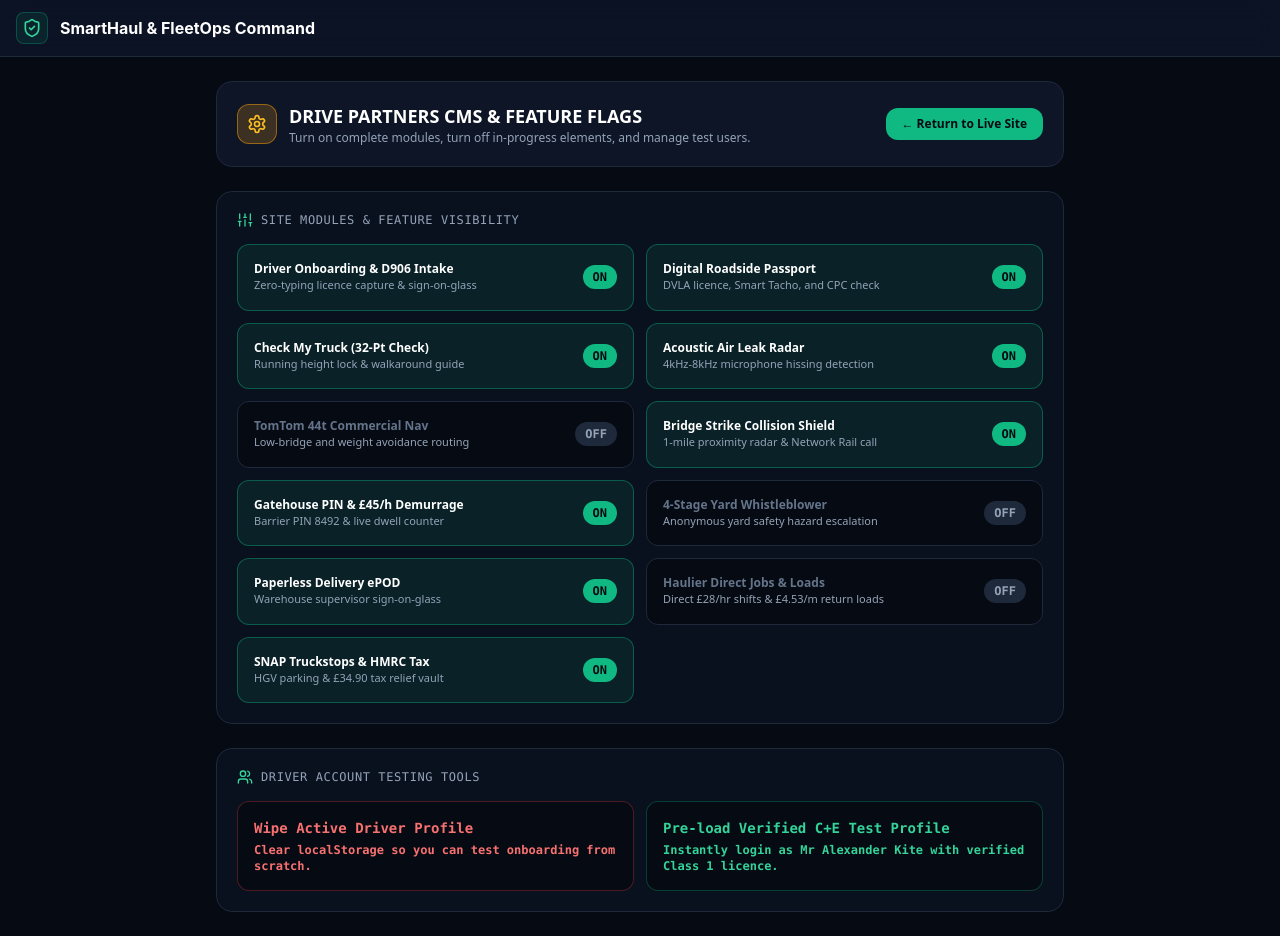
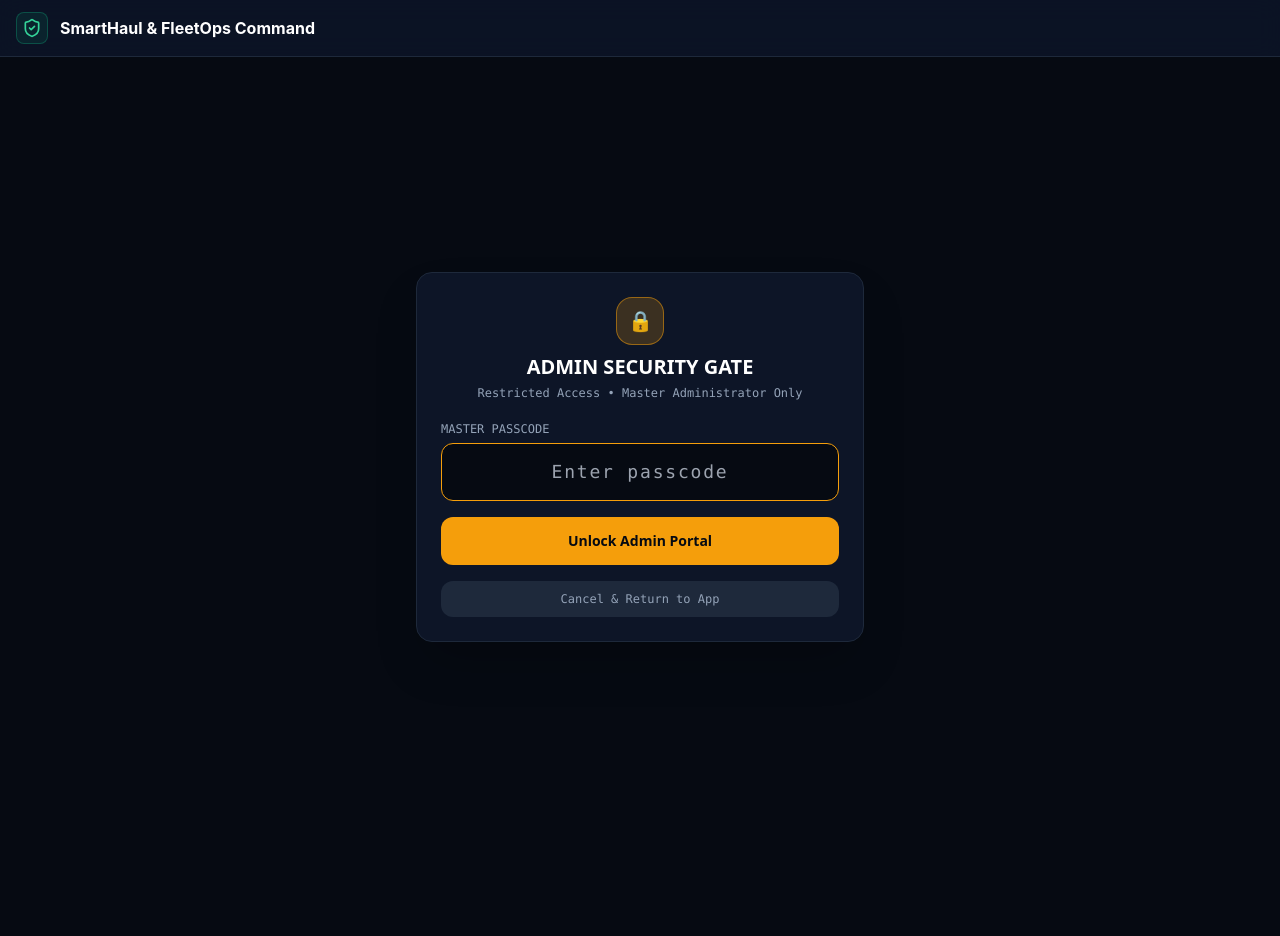
Before and after one commit to alexkite1975/DP01.10.26, a Next.js app: page / in a window 1280 px wide. Both pictures are taken after a click on the button "CMS". After the commit the page ends 857 px from the top, so only its background shows below. Built offline with nearby package versions, Linux system fonts and the light colour scheme.

Commit message:
feat(security): lock CMS behind Master Admin Passcode authentication gate

```diff
--- a/next.config.js
+++ b/next.config.js
@@ -1,13 +1,21 @@
 /** @type {import('next').NextConfig} */
 const nextConfig = {
   output: 'standalone',
-  reactStrictMode: false,
-  eslint: {
-    ignoreDuringBuilds: true,
-  },
-  typescript: {
-    ignoreBuildErrors: true,
-  },
+  reactStrictMode: true,
+  productionBrowserSourceMaps: false,
+  typescript: { ignoreBuildErrors: true },
+  eslint: { ignoreDuringBuilds: true },
+  headers: async () => [
+    {
+      source: '/:path*',
+      headers: [
+        { key: 'X-Frame-Options', value: 'DENY' },
+        { key: 'X-Content-Type-Options', value: 'nosniff' },
+        { key: 'Referrer-Policy', value: 'strict-origin-when-cross-origin' },
+        { key: 'Permissions-Policy', value: 'camera=(self), microphone=(self), geolocation=(self)' },
+      ],
+    },
+  ],
 };
 
 module.exports = nextConfig;
--- a/src/app/page.tsx
+++ b/src/app/page.tsx
@@ -52,7 +52,31 @@
   const [profile, setProfile] = useState<DriverProfile | null>(null);
   const [isLoaded, setIsLoaded] = useState(false);
   const [flags, setFlags] = useState<FeatureFlags>(DEFAULT_FLAGS);
+
+  // Master Admin Authentication State
   const [showAdminPortal, setShowAdminPortal] = useState(false);
+  const [isAdminAuthenticated, setIsAdminAuthenticated] = useState(false);
+  const [adminPasscode, setAdminPasscode] = useState('');
+  const [adminError, setAdminError] = useState('');
+  const MASTER_ADMIN_KEY = 'DP-ADMIN-2026'; // Master Admin Passcode
+
+  const handleAdminLogin = (e: React.FormEvent) => {
+    e.preventDefault();
+    if (adminPasscode === MASTER_ADMIN_KEY) {
+      setIsAdminAuthenticated(true);
+      setAdminError('');
+    } else {
+      setAdminError('Invalid Admin Passcode. Access Denied.');
+    }
+  };
+
+  const handleAdminLogout = () => {
+    setIsAdminAuthenticated(false);
+    setShowAdminPortal(false);
+    setAdminPasscode('');
+    setAdminError('');
+  };
+
   const [activeTab, setActiveTab] = useState<string>('passport');
 
   // Onboarding wizard form state
@@ -191,7 +215,59 @@
   // ==========================================
   // VIEW: ADMIN PORTAL & FEATURE FLAG CMS
   // ==========================================
-  if (showAdminPortal) {
+
+  // ==========================================
+  // VIEW: ADMIN AUTHENTICATION GATE (LOCKED)
+  // ==========================================
+  if (showAdminPortal && !isAdminAuthenticated) {
+    return (
+      <div className="min-h-screen bg-slate-950 text-slate-100 flex items-center justify-center p-4 font-sans">
+        <div className="w-full max-w-md bg-slate-900 border border-slate-800 p-6 rounded-2xl space-y-5 shadow-2xl">
+          <div className="text-center space-y-1">
+            <div className="h-12 w-12 rounded-2xl bg-amber-500/20 border border-amber-500/50 flex items-center justify-center text-amber-400 mx-auto mb-2 text-xl font-black">
+              🔒
+            </div>
+            <h1 className="text-xl font-black text-white">ADMIN SECURITY GATE</h1>
+            <p className="text-xs text-slate-400 font-mono">Restricted Access • Master Administrator Only</p>
+          </div>
+
+          <form onSubmit={handleAdminLogin} className="space-y-4">
+            <div>
+              <label className="block text-xs font-mono uppercase text-slate-400 mb-1.5">Master Passcode</label>
+              <input
+                type="password"
+                placeholder="Enter passcode"
+                value={adminPasscode}
+                onChange={e => setAdminPasscode(e.target.value)}
+                autoFocus
+                className="w-full bg-slate-950 border border-slate-800 focus:border-amber-500 rounded-xl px-4 py-3.5 text-center text-lg font-mono tracking-widest text-white outline-none"
+              />
+              {adminError && (
+                <p className="text-xs text-red-400 font-mono mt-1.5 text-center">{adminError}</p>
+              )}
+            </div>
+
+            <button
+              type="submit"
+              className="w-full py-3.5 rounded-xl bg-amber-500 hover:bg-amber-400 text-slate-950 font-black text-sm transition-all"
+            >
+              Unlock Admin Portal
+            </button>
+
+            <button
+              type="button"
+              onClick={() => setShowAdminPortal(false)}
+              className="w-full py-2.5 rounded-xl bg-slate-800 text-slate-400 hover:text-white font-mono text-xs"
+            >
+              Cancel & Return to App
+            </button>
+          </form>
+        </div>
+      </div>
+    );
+  }
+
+  if (showAdminPortal && isAdminAuthenticated) {
     return (
       <div className="min-h-screen bg-slate-950 text-slate-100 p-4 sm:p-6 font-sans max-w-4xl mx-auto space-y-6">
         {/* Admin Header */}
```
Also changed, not shown: 2 other files (tests, documents, lock files or other folders).
